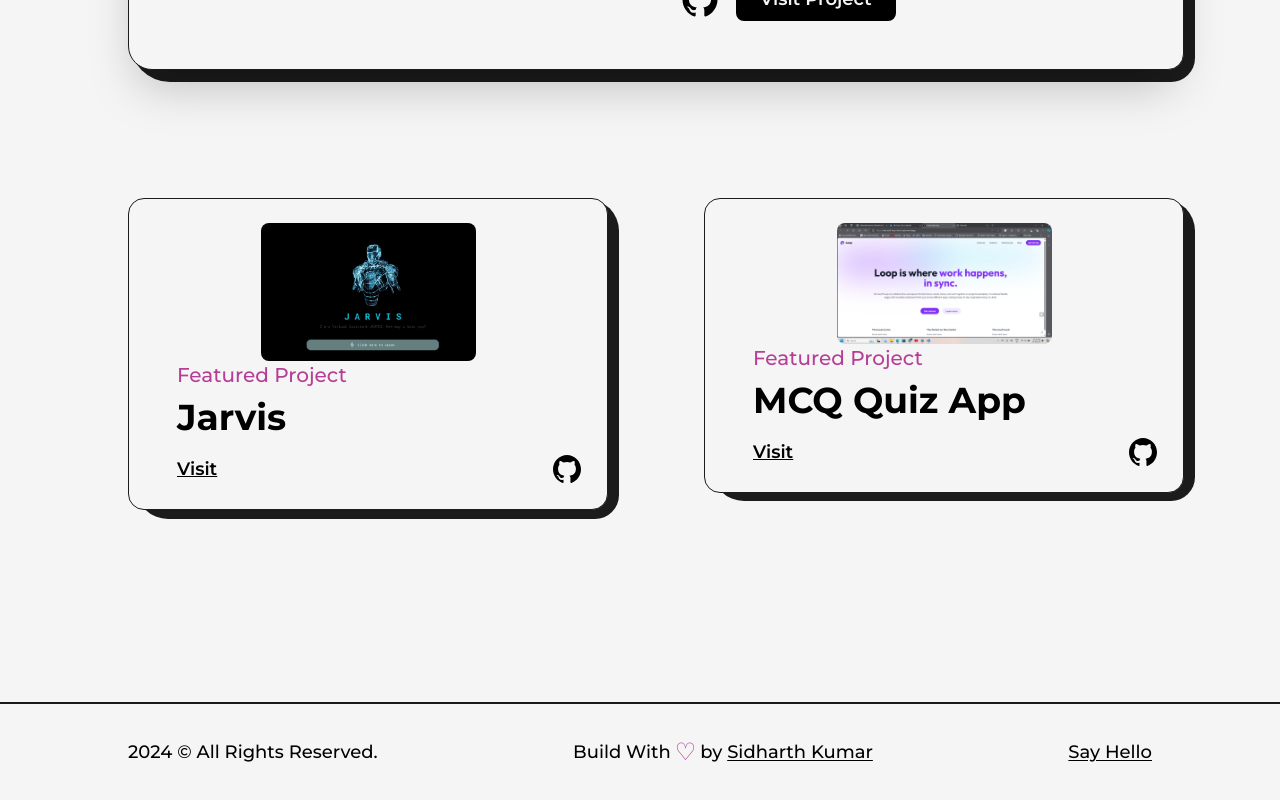
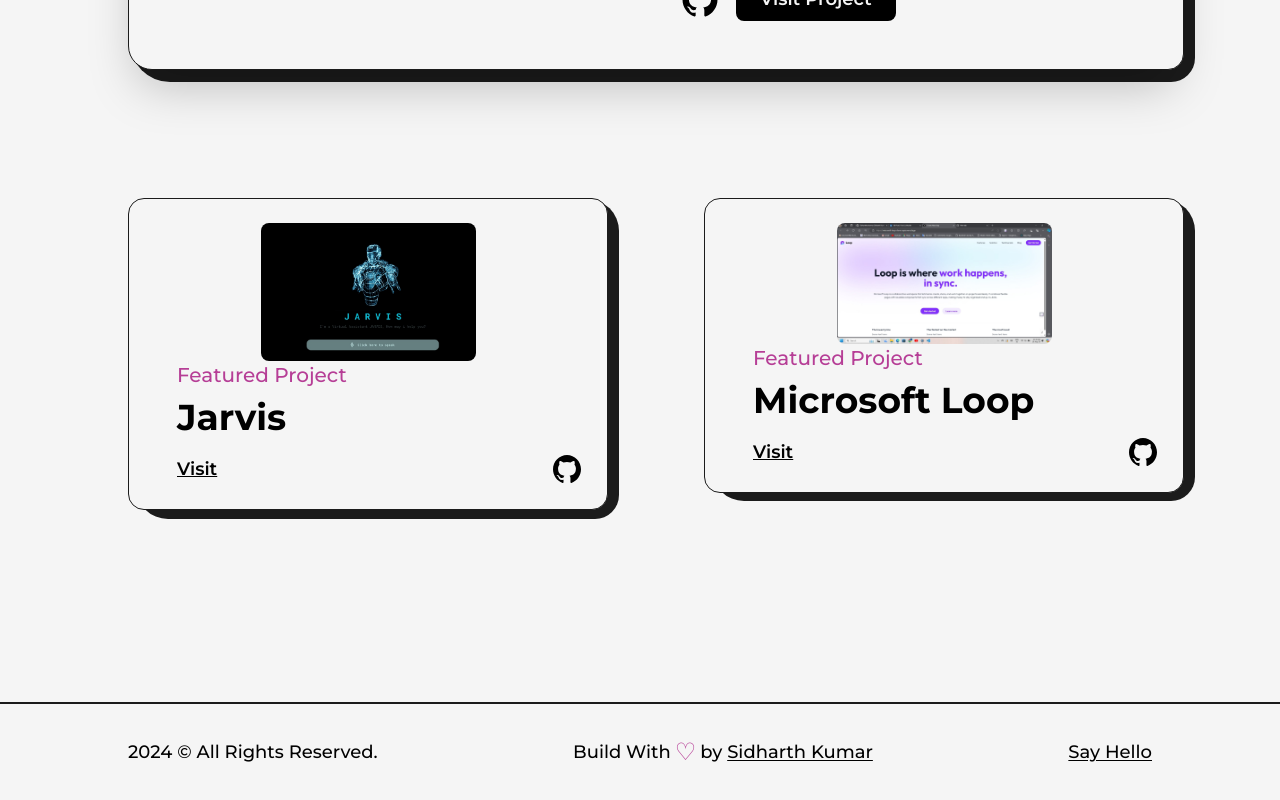
Before and after one commit to Sidharthkrsharma/portfolio, a Next.js app: page /projects in a window 1280 px wide. Shown: the part 3308-4108 px from the top of the page. Built offline with nearby package versions, Linux system fonts and the light colour scheme.

Commit message:
Update projects.js

```diff
--- a/src/pages/projects.js
+++ b/src/pages/projects.js
@@ -199,7 +199,7 @@
 
 <div className='col-span-6 sm:col-span-12'>
     <Project
-    title="MCQ Quiz App"
+    title="Microsoft Loop"
     img={project9}
     summary="Created a Microsoft Loop Clone and used Clark Authentication and integrated with Gemini Ai  "
     link="https://microsoft-loop-clone-sepia.vercel.app/"
```
